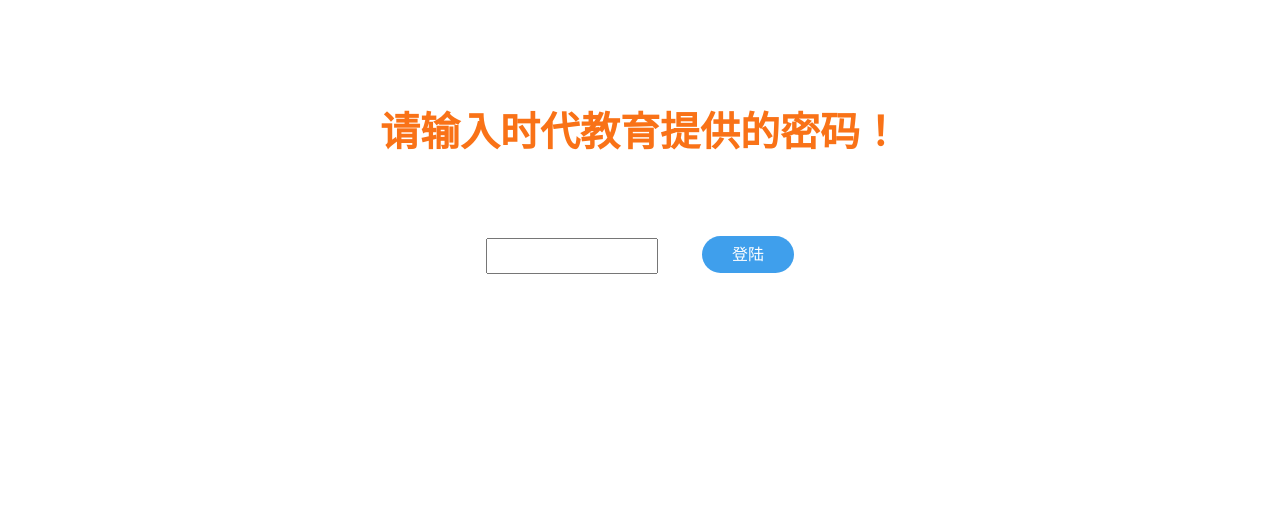
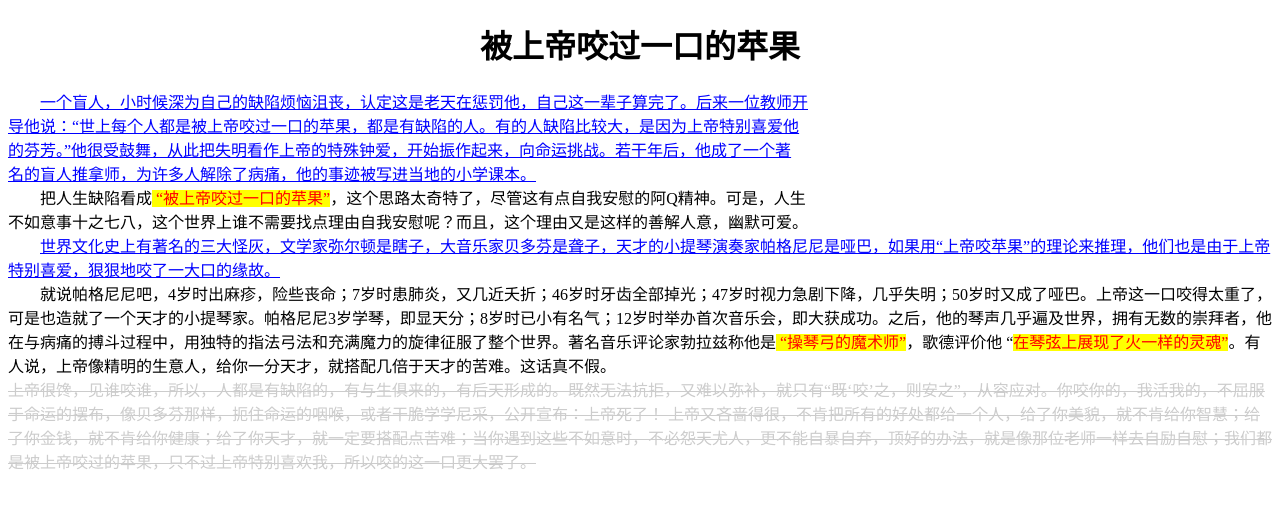
Before and after one commit to lq341/lq.github.io, a plain HTML site: page index.html in a window 1280 px wide. Drawn offline with nearby package versions, Linux system fonts and the light colour scheme.

Commit message:
Update index.html

```diff
--- a/index.html
+++ b/index.html
@@ -1,34 +1,34 @@
-<!DOCTYPE html>
-<html lang="en">
+<!DOCTYPE html >
+<html xmlns="http://www.w3.org/1999/xhtml">
 <head>
-	<meta charset="UTF-8">
-	<title>Document</title>
-	<script type="text/javascript" src='js/jquery-3.1.1.min.js'></script>
-	<script type="text/javascript" src='js/jquery.cookie.js'></script>
-	<style type="text/css">
-		* {
-			font-family: "Microsoft YaHei";
-		}
-		.tipTit {
-		    font-size: 40px;
-		    color: #f97217;
-		    font-weight: bold;
-		    text-align: center;
-		    margin: 100px auto 0;
-		}
-		.choContent {
-			text-align: center;
-		}
-	</style>
+<meta http-equiv="Content-Type" content="text/html; charset=utf-8" />
+<title>无标题文档</title>
+<style>
+    .sj {
+		text-indent: 2em;
+	}
+	.ztl{
+		color:blue;
+		text-decoration:underline;
+	}
+	span{
+		background-color:yellow;
+		color:red;
+	}
+	.hx{
+		text-decoration:line-through;
+		color:#ccc
+	}
+</style>
 </head>
+
 <body>
-	<div class="choose">
-        <div class="choContent">
-            <p class="tipTit">请输入时代教育提供的密码！</p>
-            <input id="pass" type="password" name="password" style="margin-top: 80px;height: 30px;">
-            <a id="submit" href="javascript:void(0);" style="margin-left: 40px;margin-top: 80px;background-color: #3f9fec; padding: 10px 30px; border-radius: 20px;text-decoration: none;color: white">登陆</a>
-        </div>
-    </div>
+<h1 align="center">被上帝咬过一口的苹果</h1>
+<div class="sj ztl">一个盲人，小时候深为自己的缺陷烦恼沮丧，认定这是老天在惩罚他，自己这一辈子算完了。后来一位教师开<br>导他说：“世上每个人都是被上帝咬过一口的苹果，都是有缺陷的人。有的人缺陷比较大，是因为上帝特别喜爱他<br>的芬芳。”他很受鼓舞，从此把失明看作上帝的特殊钟爱，开始振作起来，向命运挑战。若干年后，他成了一个著<br>名的盲人推拿师，为许多人解除了病痛，他的事迹被写进当地的小学课本。</div>
+<div class="sj">把人生缺陷看成<span> “被上帝咬过一口的苹果”</span>，这个思路太奇特了，尽管这有点自我安慰的阿Q精神。可是，人生<br>不如意事十之七八，这个世界上谁不需要找点理由自我安慰呢？而且，这个理由又是这样的善解人意，幽默可爱。</div>
+<div class="sj ztl">世界文化史上有著名的三大怪灰，文学家弥尔顿是瞎子，大音乐家贝多芬是聋子，天才的小提琴演奏家帕格尼尼是哑巴，如果用“上帝咬苹果”的理论来推理，他们也是由于上帝特别喜爱，狠狠地咬了一大口的缘故。</div>
+<div class="sj">就说帕格尼尼吧，4岁时出麻疹，险些丧命；7岁时患肺炎，又几近夭折；46岁时牙齿全部掉光；47岁时视力急剧下降，几乎失明；50岁时又成了哑巴。上帝这一口咬得太重了，可是也造就了一个天才的小提琴家。帕格尼尼3岁学琴，即显天分；8岁时已小有名气；12岁时举办首次音乐会，即大获成功。之后，他的琴声几乎遍及世界，拥有无数的崇拜者，他在与病痛的搏斗过程中，用独特的指法弓法和充满魔力的旋律征服了整个世界。著名音乐评论家勃拉兹称他是<span> “操琴弓的魔术师”</span>，歌德评价他 “<span>在琴弦上展现了火一样的灵魂”</span>。有人说，上帝像精明的生意人，给你一分天才，就搭配几倍于天才的苦难。这话真不假。</div>
+<div class="hx">上帝很馋，见谁咬谁，所以，人都是有缺陷的，有与生俱来的，有后天形成的。既然无法抗拒，又难以弥补，就只有“既‘咬’之，则安之”，从容应对。你咬你的，我活我的，不屈服于命运的摆布，像贝多芬那样，扼住命运的咽喉，或者干脆学学尼采，公开宣布：上帝死了！
+上帝又吝啬得很，不肯把所有的好处都给一个人，给了你美貌，就不肯给你智慧；给了你金钱，就不肯给你健康；给了你天才，就一定要搭配点苦难；当你遇到这些不如意时，不必怨天尤人，更不能自暴自弃，顶好的办法，就是像那位老师一样去自励自慰；我们都是被上帝咬过的苹果，只不过上帝特别喜欢我，所以咬的这一口更大罢了。</div>
 </body>
-<script type="text/javascript" src="js/index.js"></script>
 </html>
```
